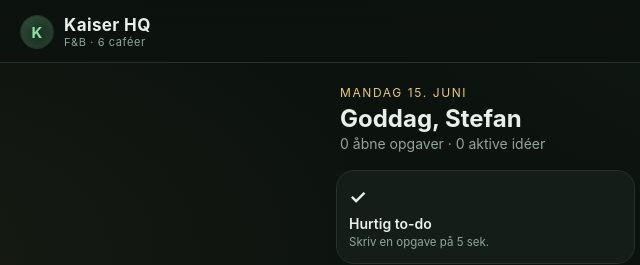
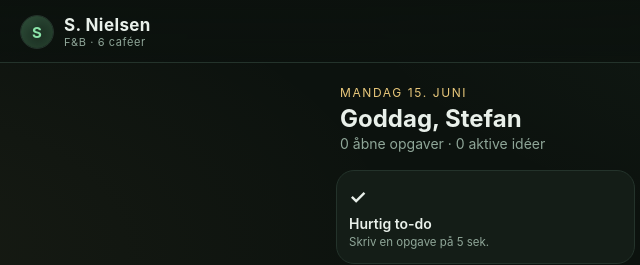
Before and after one commit to nielsendesignpictures-hub/S, a plain HTML site: page index.html in a window 1280 px wide. Shown: the top 265 px of the page, 0-640 px from the left. Drawn offline with Linux system fonts and the light colour scheme.

Commit message:
Update index.html

```diff
--- a/index.html
+++ b/index.html
@@ -213,8 +213,8 @@
 
 <header>
   <div class="brand">
-    <div class="dot">K</div>
-    <h1>Kaiser HQ<small id="headerSub">F&amp;B · 6 caféer</small></h1>
+    <div class="dot">S</div>
+    <h1>S. Nielsen<small id="headerSub">F&amp;B · 6 caféer</small></h1>
   </div>
   <button class="icon-btn" id="btnSettings" aria-label="Indstillinger">⚙︎</button>
 </header>
```
